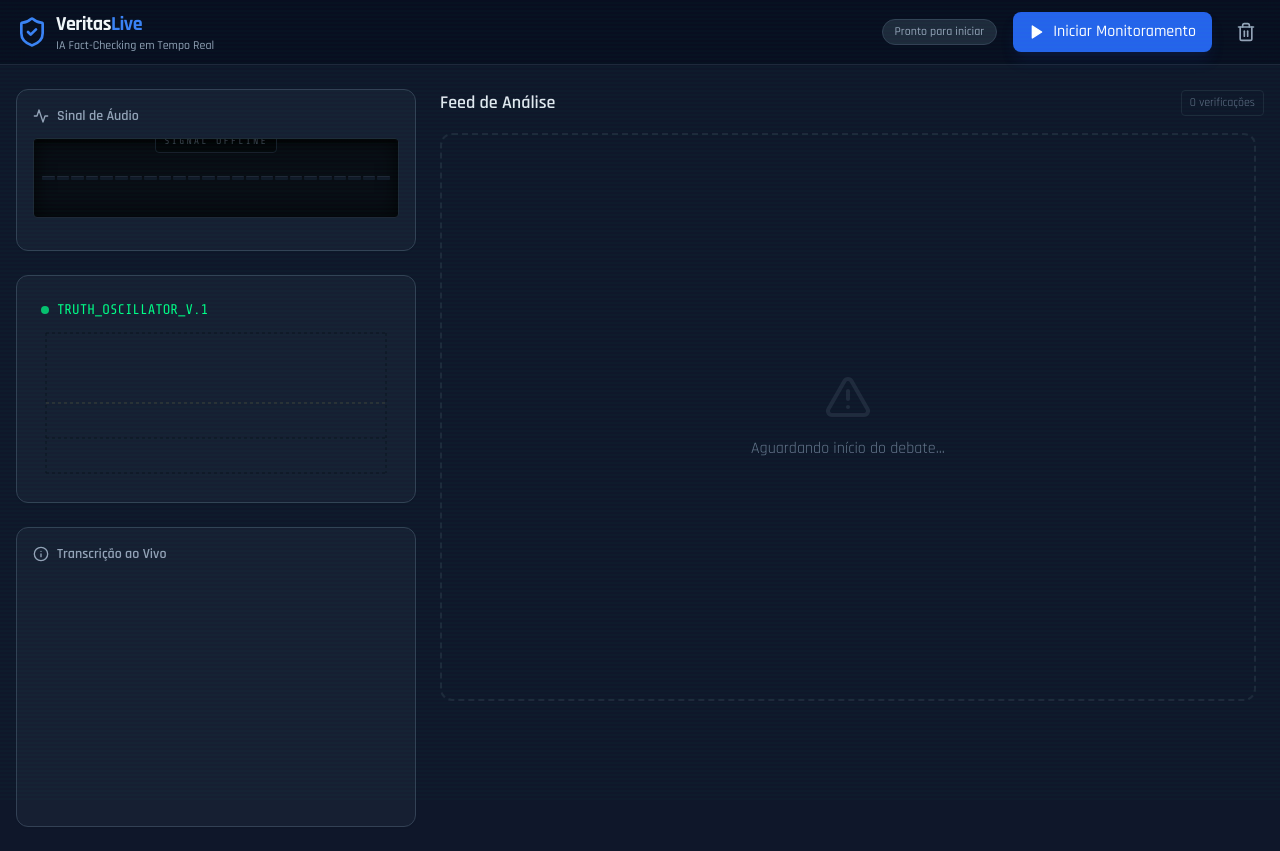
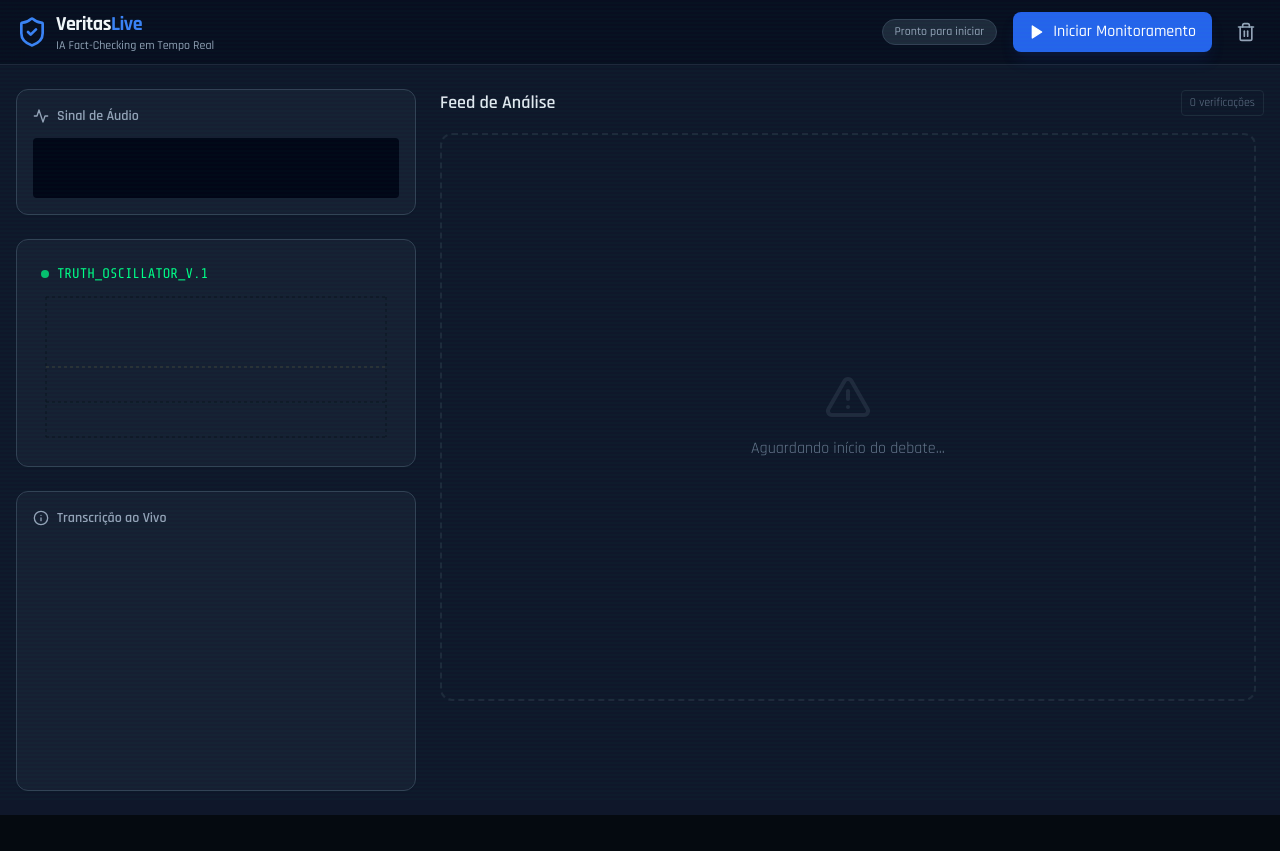
Before and after one commit to odevmaismais/real-time-fact-check, a React (Vite) app: page / in a window 1280 px wide. After the commit the page ends 815 px from the top, so only its background shows below. Built offline with nearby package versions, Linux system fonts and the light colour scheme.

Commit message:
Refactor AudioVisualizer to use stream and connection state

```diff
--- a/components/AudioVisualizer.tsx
+++ b/components/AudioVisualizer.tsx
@@ -1,94 +1,74 @@
-
 import React, { useEffect, useRef } from 'react';
 
 interface AudioVisualizerProps {
-  active: boolean;
-  analyser: AnalyserNode | null;
+  stream: MediaStream | null;
+  isConnected: boolean;
 }
 
-export const AudioVisualizer: React.FC<AudioVisualizerProps> = ({ active, analyser }) => {
-  const containerRef = useRef<HTMLDivElement>(null);
-  const animationRef = useRef<number>(null);
+export const AudioVisualizer: React.FC<AudioVisualizerProps> = ({ stream, isConnected }) => {
+  const canvasRef = useRef<HTMLCanvasElement>(null);
+  const animationRef = useRef<number>();
+  const analyserRef = useRef<AnalyserNode>();
+  const contextRef = useRef<AudioContext>();
 
   useEffect(() => {
-    // Reset if inactive
-    if (!active || !analyser) {
-       if (containerRef.current) {
-         const bars = containerRef.current.children;
-         for (let i = 0; i < bars.length; i++) {
-           // Keep the "Signal Offline" overlay visible, bars flat
-           (bars[i] as HTMLElement).style.height = '5%';
-         }
-       }
-       if (animationRef.current) cancelAnimationFrame(animationRef.current);
-       return;
-    }
+    if (!stream || !isConnected || !canvasRef.current) return;
+
+    // Configuração do contexto de áudio para visualização
+    // (Isolado do worklet de envio para não interferir)
+    contextRef.current = new AudioContext();
+    const source = contextRef.current.createMediaStreamSource(stream);
+    const analyser = contextRef.current.createAnalyser();
+
+    analyser.fftSize = 256;
+    source.connect(analyser);
+    analyserRef.current = analyser;
 
     const bufferLength = analyser.frequencyBinCount;
     const dataArray = new Uint8Array(bufferLength);
-
-    // We only have 24 bars, but the frequency data is much larger (usually 1024 or 2048).
-    // We need to sample the data to fit 24 bars.
-    // We focus on the lower-mid frequencies where voice usually resides.
-    const step = Math.floor((bufferLength / 2) / 24);
+    const canvas = canvasRef.current;
+    const ctx = canvas.getContext('2d')!;
 
     const draw = () => {
+      animationRef.current = requestAnimationFrame(draw);
       analyser.getByteFrequencyData(dataArray);
 
-      if (containerRef.current) {
-        const bars = containerRef.current.children;
-        // The first child might be the overlay div, so we need to be careful with selection
-        // We filter for the actual bar divs.
-        const barElements = Array.from(bars).filter((el) => (el as Element).classList.contains('audio-bar'));
+      ctx.fillStyle = 'rgb(15, 23, 42)'; // bg-slate-900 match
+      ctx.fillRect(0, 0, canvas.width, canvas.height);
 
-        for (let i = 0; i < barElements.length; i++) {
-          const dataIndex = i * step;
-          const value = dataArray[dataIndex];
+      const barWidth = (canvas.width / bufferLength) * 2.5;
+      let barHeight;
+      let x = 0;
 
-          // Map 0-255 to 5%-100% height
-          const percent = Math.max(5, (value / 255) * 100);
+      for (let i = 0; i < bufferLength; i++) {
+        barHeight = dataArray[i] / 2;
 
-          (barElements[i] as HTMLElement).style.height = `${percent}%`;
-        }
+        // Gradiente azul para ciano
+        const gradient = ctx.createLinearGradient(0, canvas.height, 0, canvas.height - barHeight);
+        gradient.addColorStop(0, '#3b82f6');
+        gradient.addColorStop(1, '#06b6d4');
+
+        ctx.fillStyle = gradient;
+        ctx.fillRect(x, canvas.height - barHeight, barWidth, barHeight);
+
+        x += barWidth + 1;
       }
-
-      animationRef.current = requestAnimationFrame(draw);
     };
 
     draw();
 
     return () => {
       if (animationRef.current) cancelAnimationFrame(animationRef.current);
+      if (contextRef.current) contextRef.current.close();
     };
-  }, [active, analyser]);
+  }, [stream, isConnected]);
 
   return (
-    <div
-      ref={containerRef}
-      className="h-20 w-full bg-black/60 border border-gray-800 rounded mb-4 flex items-center justify-center gap-[2px] px-2 py-2 relative overflow-hidden shadow-[inset_0_0_20px_rgba(0,0,0,0.8)]"
-    >
-       {/* Scanlines overlay */}
-       <div className="absolute inset-0 pointer-events-none bg-[linear-gradient(rgba(18,16,16,0)_50%,rgba(0,0,0,0.25)_50%),linear-gradient(90deg,rgba(255,0,0,0.06),rgba(0,255,0,0.02),rgba(0,0,255,0.06))] z-10 bg-[length:100%_2px,3px_100%]" />
-
-       {!active && (
-         <div className="absolute inset-0 flex items-center justify-center z-20 bg-black/40 backdrop-blur-[1px]">
-            <span className="text-[10px] font-mono text-gray-600 animate-pulse tracking-[0.2em] uppercase border border-gray-800 px-2 py-1 rounded bg-black/50">
-                Signal Offline
-            </span>
-         </div>
-      )}
-
-      {Array.from({ length: 24 }).map((_, i) => (
-        <div
-          key={i}
-          className={`audio-bar w-1 flex-1 rounded-[1px] transition-[height] duration-75 ease-linear ${
-              active
-              ? 'bg-neon-cyan shadow-[0_0_8px_rgba(0,255,255,0.6)]'
-              : 'bg-gray-900 border-t border-gray-800'
-          }`}
-          style={{ height: '5%' }}
-        />
-      ))}
-    </div>
+    <canvas
+      ref={canvasRef}
+      width={300}
+      height={60}
+      className="w-full h-[60px] rounded bg-slate-950"
+    />
   );
 };
```
